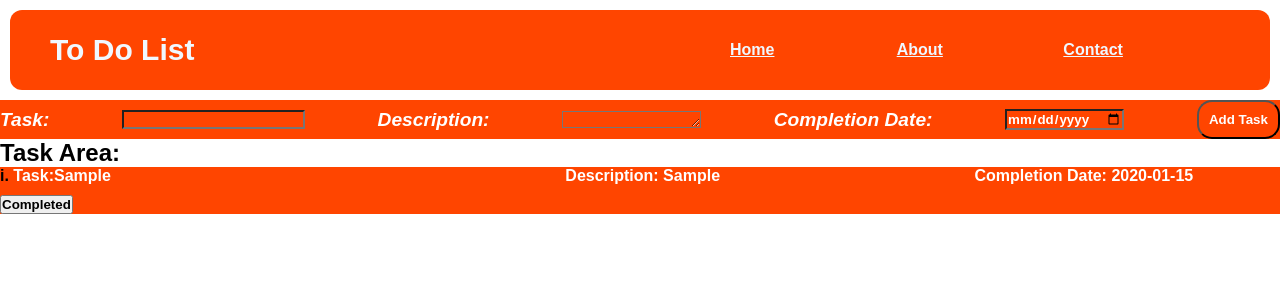
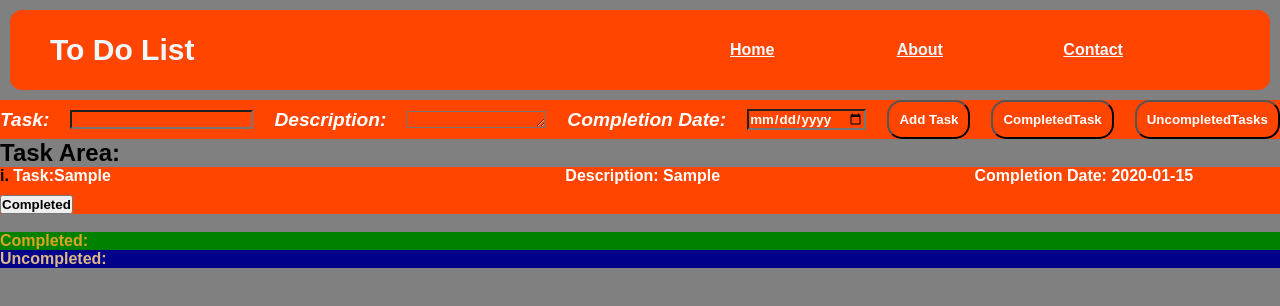
Before and after one commit to ErickMigwi/ToDoLisst, a plain HTML site: page index.html in a window 1280 px wide. Both pictures are taken after typing "Sample", "Sample", "2020-01-15" into the empty fields and a click on the button "Add Task". Drawn offline with Linux system fonts and the light colour scheme.

Commit message:
update files

```diff
--- a/api.css
+++ b/api.css
@@ -40,6 +40,7 @@ h2{
 #section-el h2{
     width: 100%;
 }
+
 #imageEL{
     background-color: aqua;
     width: 100%;
--- a/index.css
+++ b/index.css
@@ -7,6 +7,9 @@
     list-style: lower-roman;
 
 
+}
+body{
+    background-color: gray;
 }
 nav{
     display: flex;
@@ -102,3 +105,11 @@ nav a{
     color: white;
     margin-right: 50px;
 }
+#completedTasks{
+    background-color: green;
+    color:goldenrod
+}
+#UncompletedTasks{
+    background-color: darkblue;
+    color: burlywood;
+}
--- a/index.html
+++ b/index.html
@@ -27,6 +27,8 @@
     <label for="completionDate-el">Completion Date:</label>
     <input id="completionDate-el" type="date">
     <button id="addTask-btn">Add Task</button>
+    <button id="completed">CompletedTask</button>
+    <button id="uncompleted" onclick="uncomplete()">UncompletedTasks</button>
 </span>
 </div>
 <div id="section2">
@@ -35,6 +37,9 @@
 </div>
 
 <p id="theTask"><ul></ul></p>
+<br>
+<p id="completedTasks">Completed:</p>
+<p id="UncompletedTasks">Uncompleted:</p>
 
 <script src="index.js"></script>
 </body>
--- a/index.js
+++ b/index.js
@@ -1,38 +1,89 @@
 let task = document.getElementById("Task-El")
-console.log(task.value);
 let description = document.getElementById("description-el")
-let completionDate = document.getElementById("completionDate-el")
-let toDoEl = document.getElementById("theTask")
-let todos = []
-let Todos = ""
-let i = 0;
-let addTask = document.getElementById("addTask-btn")
+var date = document.getElementById("completionDate-el")
+let addTaskBtn = document.getElementById("addTask-btn")
+let ToDos= document.getElementById("theTask")
+let saveTaskBtn= document.getElementById("completed")
+let checkbox= document.getElementById("checkbox")
+let completed = document.getElementById("completedTasks")
+let uncompleted = document.getElementById("uncompleted")
+let UncompletedTasks = document.getElementById("UncompletedTasks")
+//let try = document.getElementById("try")
+const taskArr = []
+var taskObj =   {
+  task: "",
+  Description: "",
+  date: "",
+  completed: false,
+  id: Math.floor( Math.random()*1000)
+}
+task.addEventListener("input", function(event){
+  taskObj.task = event.target.value
+})
+description.addEventListener("input", function(event){
+  taskObj.Description= event.target.value
+})
+date.addEventListener("input",function(event){
+  taskObj.date = event.target.value
+})
+function cloneTodo() {
+  let clone = {};
+  for(let key in taskObj) {
+    if(taskObj.hasOwnProperty(key)) {
+      clone[key] = taskObj[key];
+    }
+  }
+  return clone;
+}
+addTaskBtn.addEventListener("click", (event)=>{
+  taskObj.id = Math.floor( Math.random()*1000)
+  // checkbox.addEventListener("change", function(){
+  //   taskObj.completed = checkbox.checked
+  // })
+  //console.log(taskObj.completed);
+  console.log(taskObj)
+  taskArr.push( cloneTodo(taskObj) );
+  console.log(taskArr);
+  task.value= ""
+ date.value= ""
+  description.value = ""
+  localStorage.setItem("MyTodos", JSON.stringify(taskArr))
+  ToDos.innerHTML+= `<li><span id="task">Task:${taskObj.task}</span> <span id= "description">Description: ${taskObj.Description}</span> <span id= "date">Completion Date: ${taskObj.date}</span></li><span><button id = "${taskObj.id}" onclick= "hold()">Completed</button></span>`
+return taskArr
+})
 
-addTask.addEventListener("click", function(){
-  console.log(todos);
-  let newTodo = {title:task.value, description:description.value, date:completionDate.value}
-    todos.push(newTodo)
-    let Mytodos=[]
+let currentTodos = []
+currentTodos.push(JSON.parse( localStorage.getItem("MyTodos")))
 
-i++
-console.log(i)
-    localStorage.setItem("Mytodos",JSON.stringify(todos))
-    Mytodos =JSON.parse(localStorage.getItem("Mytodos"))
-   // console.log(Mytodos[i].title)
-//    let =0
-//    i=Math.floor( Math.random()*10);
-//    console.log(i);
-  Todos+= `<li><span id="task">Task:${newTodo.title}</span> <span id= "description">Description: ${newTodo.description}</span> <span id= "date">Completion Date: ${newTodo.date}</span></li><span><button onclick= "hold()">Completed</button></span>`
+//console.log(currentTodos)
+let Todos= localStorage.getItem("MyTodos")
+Todos = JSON.parse(Todos)
+Todos.forEach(element => {
+  ToDos.innerHTML+= `<li><span id="task">Task:${element.task}</span> <span id= "description">Description: ${element.Description}</span> <span id= "date">Completion Date: ${element.date}</span></li><span><button onclick= "hold()">Completed</button></span>`
+});
+function hold(item){
+  Todos=[]
+  Todos=localStorage.getItem("MyTodos")
+  Todos = JSON.parse(Todos)
+  Todos.forEach((item, index) => {
+      Todos[index].completed = true;
+    });
 
-  toDoEl.innerHTML=Todos
- task.value= ""
- description.value = ""
- completionDate.value = ""
- console.log({title:task.value, description:description.value, date:completionDate.value})
- console.log(todos)
+  console.log(Todos);
+
+}
+saveTaskBtn.addEventListener("click", function(){
+
+  Todos.forEach(element => {
+    if(element.completed){
+
+   completed.innerHTML+=  `<li><span id="task">Task:${element.task}</span> <span id= "description">Description: ${element.Description}</span> <span id= "date">Completion Date: ${element.date}</span></li>`
+  }});
+
 })
-function hold(){
-  alert('task deleted')
-  toDoEl.innerHTML= "task deleted"
-  console.log(todos)
-}
+function uncomplete(){
+  Todos.forEach(element => {
+    if(element.completed===false){
+   UncompletedTasks.innerHTML+=  `<li><span id="task">Task:${element.task}</span> <span id= "description">Description: ${element.Description}</span> <span id= "date">Completion Date: ${element.date}</span></li>`
+    }})
+  }
```
Also changed, not shown: api.html (+1 -1 lines).
